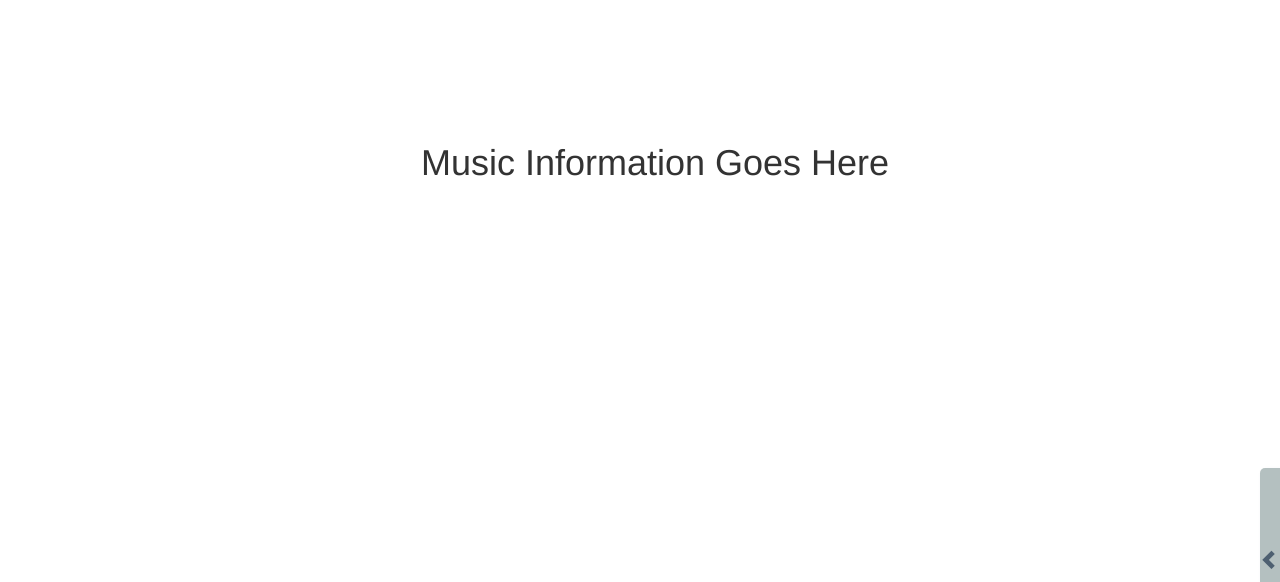
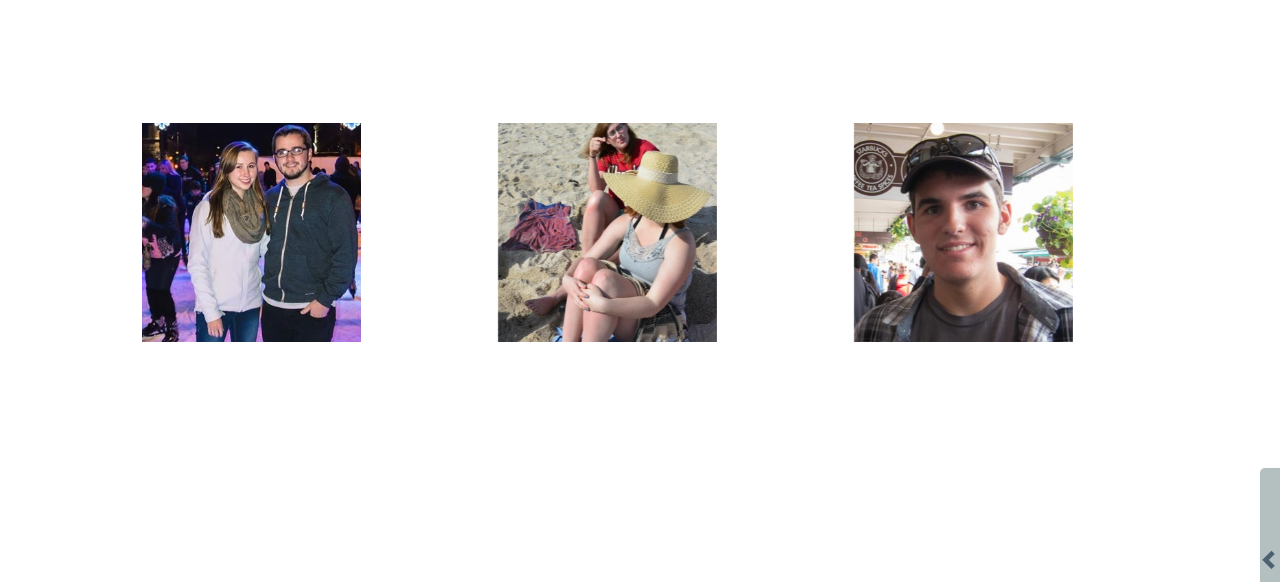
Before and after one commit to c1phr/cs399_band, a Django app: page /music/ in a window 1280 px wide. Shown: the part 52-634 px from the top of the page. Run offline with Django 3.2, Linux system fonts and the light colour scheme; some libraries are stand-ins or nearby versions.

Commit message:
Prototyped the albumFlip animation polish is needed

```diff
--- a/band_project/templates/music.html
+++ b/band_project/templates/music.html
@@ -1,14 +1,87 @@
 {% extends "base.html" %}
 {% block page_style %}
 {#Insert any CSS here#}
+.album-container {
+    perspective: 1000;
+    width: 219;
+    height: 219;
+    }
+.album-container:hover .flip, .album-container.hover .flip {
+    transform: rotateY(180deg);
+    }
+.flip {
+    transition: 1s;
+    transform-style: preserve-3d;
+    position: relative
+    }
+.front, .back {
+    backface-visibility: hidden;
+    position: absolute;
+    width: 219;
+    height: 219;
+    }
+.front {
+    z-index: 2;
+    transform: rotateY(0deg);
+    }
+.back {
+    transform: rotateY(180deg);
+    }
+
 {% endblock %}
 {% block content %}
 {#Main HTML content Goes here#}
-    <div class="container" style="margin-top:100px;">
-        <div class="row text-center">
-            <h1>Music Information Goes Here</h1>
-        </div>
+
+<div class="container" style="margin-top:100px;">
+    <div class="album-container" ontouchstart="this.classList.toggle('hover');" style="margin-left: 5%;float: left;">
+       <div class="flip">
+            <div class="front">
+                <img class="img-responsive center-block" src="{{ STATIC_URL }}band_members/erikw.jpg" alt=""/>
+            </div>
+
+            <div class="back">
+                <img class="img-responsive center-block" src="{{ STATIC_URL }}band_members/tsosie.jpg" alt=""/>
+            </div>
+       </div>
     </div>
+
+    <div class="album-container" ontouchstart="this.classList.toggle('hover');" style="float: left;margin-left: 12%;">
+       <div class="flip">
+            <div class="front">
+                <img class="img-responsive center-block" src="{{ STATIC_URL }}band_members/sarah.jpg" alt=""/>
+            </div>
+
+            <div class="back">
+                    <h2>Contact Info</h2>
+                    <hr style="margin-bottom:0; margin-top:0;"/>
+                    <h4 class="contact-box-text" style="text-align:left; padding-left:30px;"><span class="glyphicon-phone glyphicon" style="padding-right:10px;"></span>999-555-9955</h4>
+                    <h4 class="contact-box-text" style="text-align:left; padding-left:30px;"><span class="glyphicon-envelope glyphicon" style="padding-right:10px;"></span>Nightman@NotReal.com</h4>
+                    <hr  style="margin-bottom:0; margin-top:0;"/>
+
+                    <h5 class="contact-box-text" style="font-weight:bolder !important;">Physical Address</h5>
+                                        <hr style="margin-bottom:0; margin-top:0;"/>
+
+                    <h5>Fake Band Records</h5>
+                    <h5>S. San Francisco St.</h5>
+                    <h5>Flagstaff, AZ</h5>
+                    <a class="btn btn-custom" href="#">More Info</a>
+            </div>
+       </div>
+    </div>
+    <div class="album-container" ontouchstart="this.classList.toggle('hover');" style="float: left;margin-left: 12%;">
+       <div class="flip">
+            <div class="front">
+                <img class="img-responsive center-block" src="{{ STATIC_URL }}band_members/ryan.jpg" alt=""/>
+            </div>
+
+            <div class="back">
+                <img class="img-responsive center-block" src="{{ STATIC_URL }}band_members/duke.jpg" alt=""/>
+            </div>
+       </div>
+    </div>
+
+
+</div>
 
 
 {% endblock %}
```
